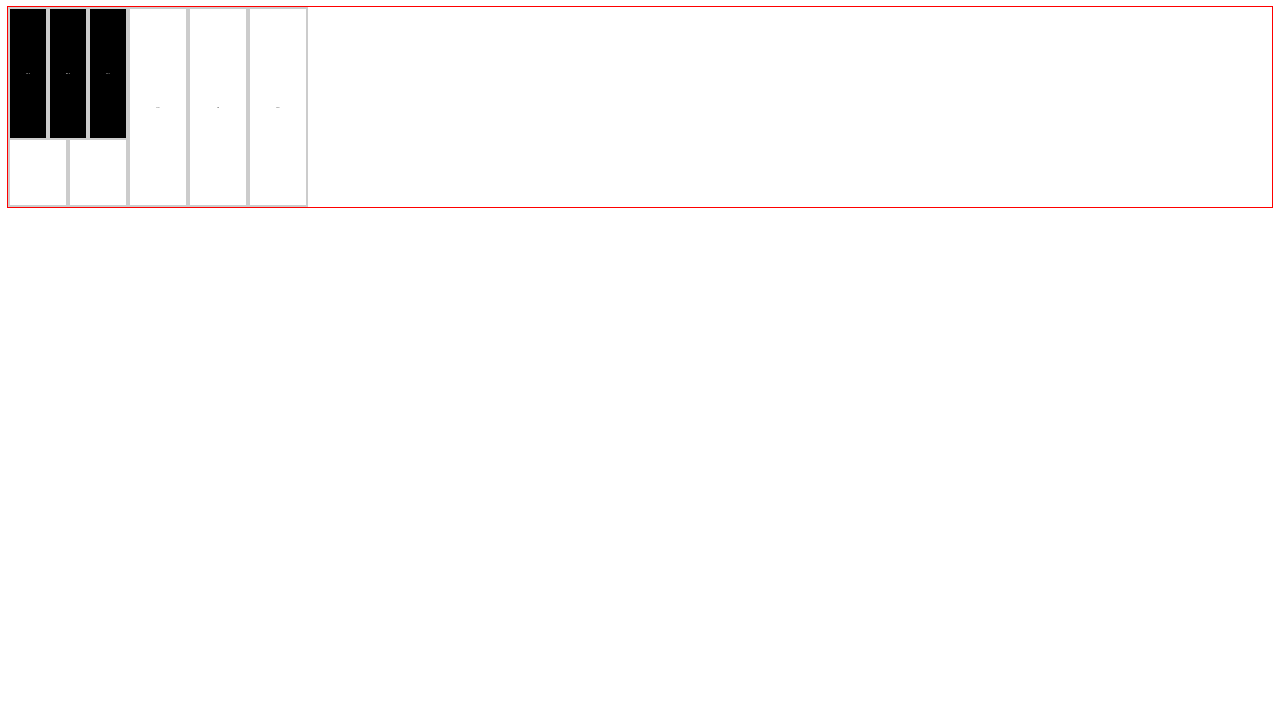
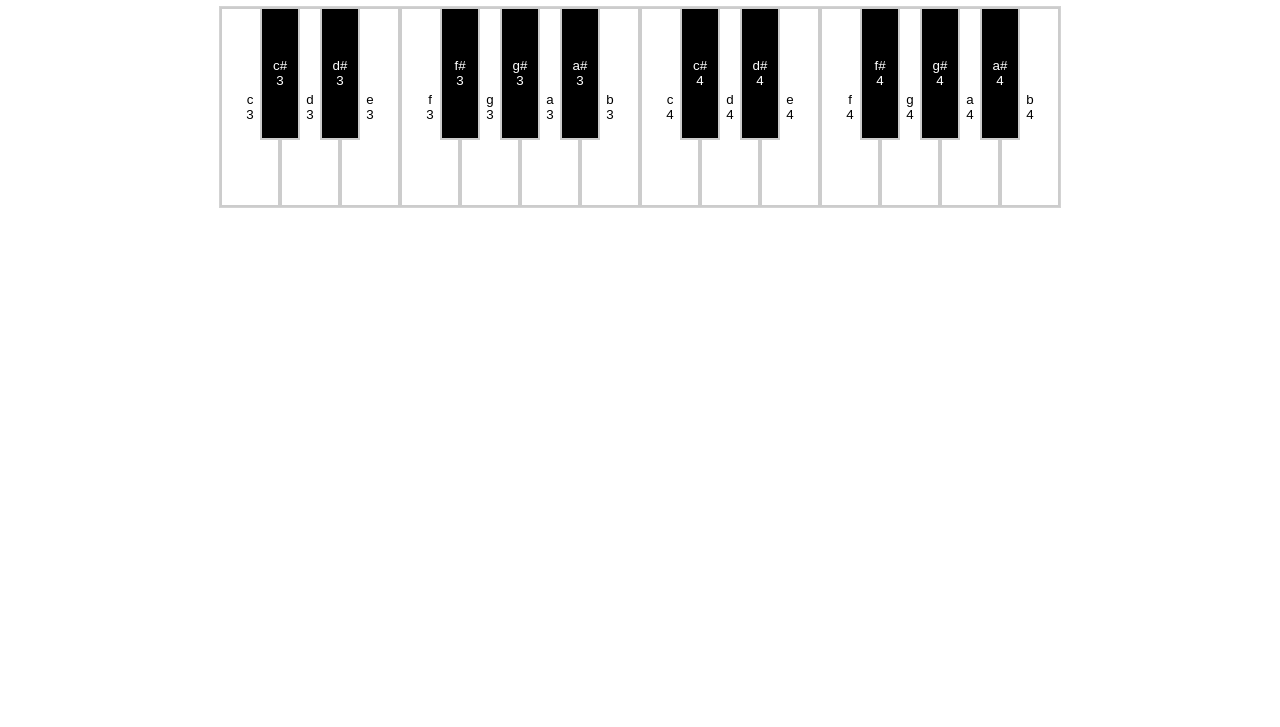
Before and after one commit to whitep4nth3r/bandwagon, a plain HTML site: page index.html in a window 1280 px wide. Shown: the part 73-800 px from the top of the page. Drawn offline with Linux system fonts and the light colour scheme.

Commit message:
Styles piano

```diff
--- a/bandwagon.js
+++ b/bandwagon.js
@@ -2,14 +2,14 @@ class PianoKey extends HTMLElement {
   constructor() {
     super();
     this.note = this.getAttribute("note");
-    this.octave = this.parentElement.parentElement.getAttribute("octave");
+    this.octave = this.parentElement.getAttribute("octave");
     this.sharp = this.getAttribute("sharp") === "true" ? "#" : "";
     this.flat = this.getAttribute("flat") === "true" ? "♭" : "";
     this.color = this.getAttribute("color");
   }
 
   connectedCallback() {
-    const html = `<button class="pianoKey pianoKey--${this.color}">${this.note}${this.sharp}${this.flat} ${this.octave}</button>`;
+    const html = `<button class="pianoKey pianoKey--${this.color}">${this.note}${this.sharp}${this.flat}<br>${this.octave}</button>`;
 
     this.innerHTML = html;
 
--- a/index.html
+++ b/index.html
@@ -11,50 +11,32 @@
 
     <div class="piano">
       <piano-octave octave="3">
-        <div class="pianoOctave__topRow">
-          <piano-key
-            note="c"
-            color="black"
-            sharp="true"
-            flat="false"></piano-key>
-          <piano-key
-            note="d"
-            color="black"
-            sharp="true"
-            flat="false"></piano-key>
-          <piano-key
-            note="f"
-            color="black"
-            sharp="true"
-            flat="false"></piano-key>
-        </div>
-        <div class="pianoOctave__bottomRow">
-          <piano-key
-            note="c"
-            color="white"
-            sharp="false"
-            flat="false"></piano-key>
-          <piano-key
-            note="d"
-            color="white"
-            sharp="false"
-            flat="false"></piano-key>
-          <piano-key
-            note="e"
-            color="white"
-            sharp="false"
-            flat="false"></piano-key>
-          <piano-key
-            note="f"
-            color="white"
-            sharp="false"
-            flat="false"></piano-key>
-          <piano-key
-            note="g"
-            color="white"
-            sharp="false"
-            flat="false"></piano-key>
-        </div>
+        <piano-key note="c" color="white" sharp="false" flat="false"></piano-key>
+        <piano-key note="c" color="black" sharp="true" flat="false"></piano-key>
+        <piano-key note="d" color="white" sharp="false" flat="false"></piano-key>
+        <piano-key note="d" color="black" sharp="true" flat="false"></piano-key>
+        <piano-key note="e" color="white" sharp="false" flat="false"></piano-key>
+        <piano-key note="f" color="white" sharp="false" flat="false"></piano-key>
+        <piano-key note="f" color="black" sharp="true" flat="false"></piano-key>
+        <piano-key note="g" color="white" sharp="false" flat="false"></piano-key>
+        <piano-key note="g" color="black" sharp="true" flat="false"></piano-key>
+        <piano-key note="a" color="white" sharp="false" flat="false"></piano-key>
+        <piano-key note="a" color="black" sharp="true" flat="false"></piano-key>
+        <piano-key note="b" color="white" sharp="false" flat="false"></piano-key>
+      </piano-octave>
+      <piano-octave octave="4">
+        <piano-key note="c" color="white" sharp="false" flat="false"></piano-key>
+        <piano-key note="c" color="black" sharp="true" flat="false"></piano-key>
+        <piano-key note="d" color="white" sharp="false" flat="false"></piano-key>
+        <piano-key note="d" color="black" sharp="true" flat="false"></piano-key>
+        <piano-key note="e" color="white" sharp="false" flat="false"></piano-key>
+        <piano-key note="f" color="white" sharp="false" flat="false"></piano-key>
+        <piano-key note="f" color="black" sharp="true" flat="false"></piano-key>
+        <piano-key note="g" color="white" sharp="false" flat="false"></piano-key>
+        <piano-key note="g" color="black" sharp="true" flat="false"></piano-key>
+        <piano-key note="a" color="white" sharp="false" flat="false"></piano-key>
+        <piano-key note="a" color="black" sharp="true" flat="false"></piano-key>
+        <piano-key note="b" color="white" sharp="false" flat="false"></piano-key>
       </piano-octave>
     </div>
 
--- a/style.css
+++ b/style.css
@@ -1,30 +1,31 @@
 * {
   box-sizing: border-box;
+}
+
+html{
+  font-family: sans-serif;
 }
 
 .piano {
   --height: 200px;
   --key-width-white: 60px;
   --key-width-black: calc(var(--key-width-white) * 0.666);
+
   display: flex;
   flex-direction: row;
   flex-wrap: nowrap;
   overflow-x: auto;
+  width: fit-content;
   height: var(--height);
-  outline: 1px solid red;
+
+  margin-inline: auto;
+  outline: 1px solid lightgray;
   position: relative;
 }
 
-.pianoOctave__topRow {
-  position: absolute;
-  top: 0;
-  height: calc(var(--height) * 0.666);
-  font-size: 0;
-}
-
-.pianoOctave__bottomRow {
-  height: 100%;
-  font-size: 0;
+piano-octave{
+  display: flex;
+  flex-wrap: nowrap;
 }
 
 .pianoKey {
@@ -32,7 +33,6 @@
   border: 0.125rem solid #ccc;
   height: 100%;
   margin: 0;
-  font-size: 2px;
 }
 
 .pianoKey--white {
@@ -45,4 +45,7 @@
   color: #fff;
   background-color: #000;
   width: var(--key-width-black);
+  height: calc(var(--height) * 0.666);
+  position: absolute;
+  margin-left: calc(var(--key-width-black) * -.5)
 }
```
